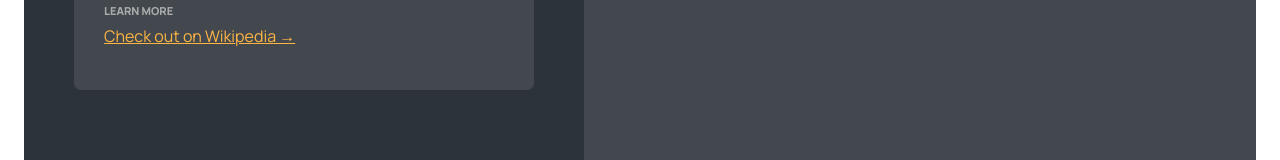
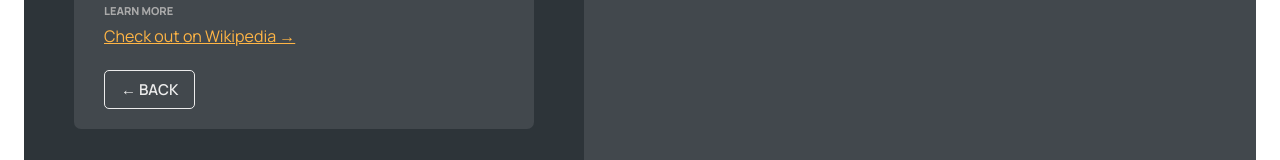
Before and after one commit to mrAleksss/wiseworld, a React (Vite) app: page /app/cities/1 in a window 1280 px wide. Shown: the part 183-343 px from the top of the page. Built offline with nearby package versions, Linux system fonts and the light colour scheme; no server answers; data requests are answered from the project's data file.

Commit message:
finish city view

```diff
--- /dev/null
+++ b/src/components/BackButton.jsx
@@ -0,0 +1,19 @@
+import Button from "./Button"
+import { useNavigate } from "react-router-dom"
+
+function BackButton() {
+  const navigate = useNavigate()
+  return (
+    <Button
+      type="back"
+      onClick={(e) => {
+        e.preventDefault()
+        navigate(-1)
+      }}
+    >
+      &larr; Back
+    </Button>
+  )
+}
+
+export default BackButton
--- a/src/components/City.jsx
+++ b/src/components/City.jsx
@@ -1,7 +1,9 @@
-import { useParams } from "react-router-dom";
-import { useEffect } from "react";
-import styles from "./City.module.css";
-import { useCities } from "../contexts/CitiesContext";
+import { useParams } from "react-router-dom"
+import { useEffect } from "react"
+import styles from "./City.module.css"
+import { useCities } from "../contexts/CitiesContext"
+import Spinner from "./Spinner"
+import BackButton from "./BackButton"
 
 const formatDate = (date) =>
   new Intl.DateTimeFormat("en", {
@@ -9,20 +11,22 @@ const formatDate = (date) =>
     month: "long",
     year: "numeric",
     weekday: "long",
-  }).format(new Date(date));
+  }).format(new Date(date))
 
 function City() {
-  const { id } = useParams();
-  const { getCity, currentCity } = useCities();
+  const { id } = useParams()
+  const { getCity, currentCity, isLoading } = useCities()
 
   useEffect(
     function () {
-      getCity(id);
+      getCity(id)
     },
     [id]
-  );
+  )
 
-  const { cityName, emoji, date, notes } = currentCity;
+  const { cityName, emoji, date, notes } = currentCity
+
+  if (isLoading) return <Spinner />
 
   return (
     <div className={styles.city}>
@@ -56,9 +60,11 @@ function City() {
         </a>
       </div>
 
-      <div></div>
+      <div>
+        <BackButton />
+      </div>
     </div>
-  );
+  )
 }
 
-export default City;
+export default City
--- a/src/components/CityItem.jsx
+++ b/src/components/CityItem.jsx
@@ -1,4 +1,5 @@
 import { Link } from "react-router-dom"
+import { useCities } from "../contexts/CitiesContext"
 
 import styles from "./CityItem.module.css"
 
@@ -10,12 +11,15 @@ const formatDate = (date) =>
   }).format(new Date(date))
 
 function CityItem({ city }) {
+  const { currentCity } = useCities()
   const { cityName, emoji, date, id, position } = city
 
   return (
     <li>
       <Link
-        className={styles.cityItem}
+        className={`${styles.cityItem} ${
+          id === currentCity.id ? styles["cityItem--active"] : ""
+        }`}
         to={`${id}?lat=${position.lat}&lng=${position.lng}`}
       >
         <span className={styles.emoji}>{emoji}</span>
--- a/src/components/Form.jsx
+++ b/src/components/Form.jsx
@@ -2,6 +2,7 @@
 
 import { useState } from "react"
 import { useNavigate } from "react-router-dom"
+import BackButton from "./BackButton"
 import Button from "./Button"
 
 import styles from "./Form.module.css"
@@ -19,7 +20,6 @@ function Form() {
   const [country, setCountry] = useState("")
   const [date, setDate] = useState(new Date())
   const [notes, setNotes] = useState("")
-  const navigate = useNavigate()
 
   return (
     <form className={styles.form}>
@@ -53,15 +53,7 @@ function Form() {
 
       <div className={styles.buttons}>
         <Button type="primary">Add</Button>
-        <Button
-          type="back"
-          onClick={(e) => {
-            e.preventDefault()
-            navigate(-1)
-          }}
-        >
-          &larr; Back
-        </Button>
+        <BackButton />
       </div>
     </form>
   )
```
